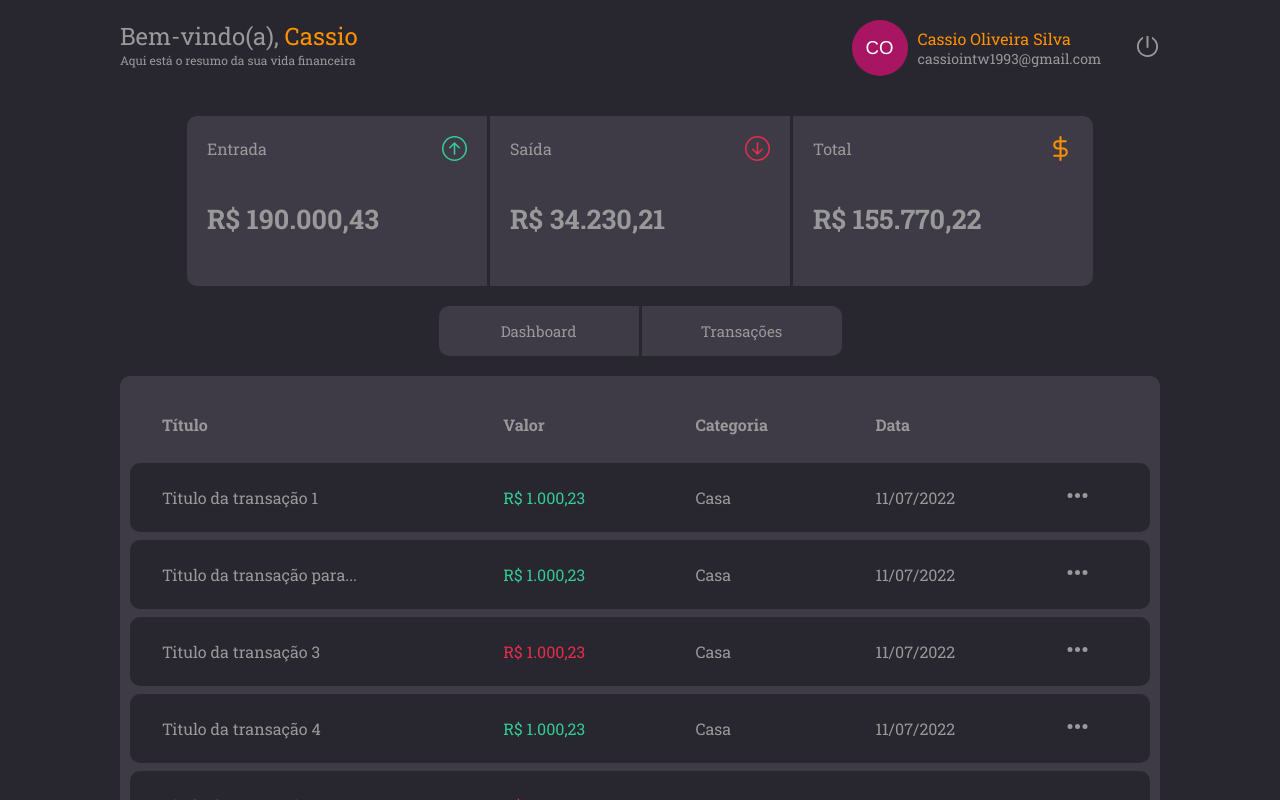
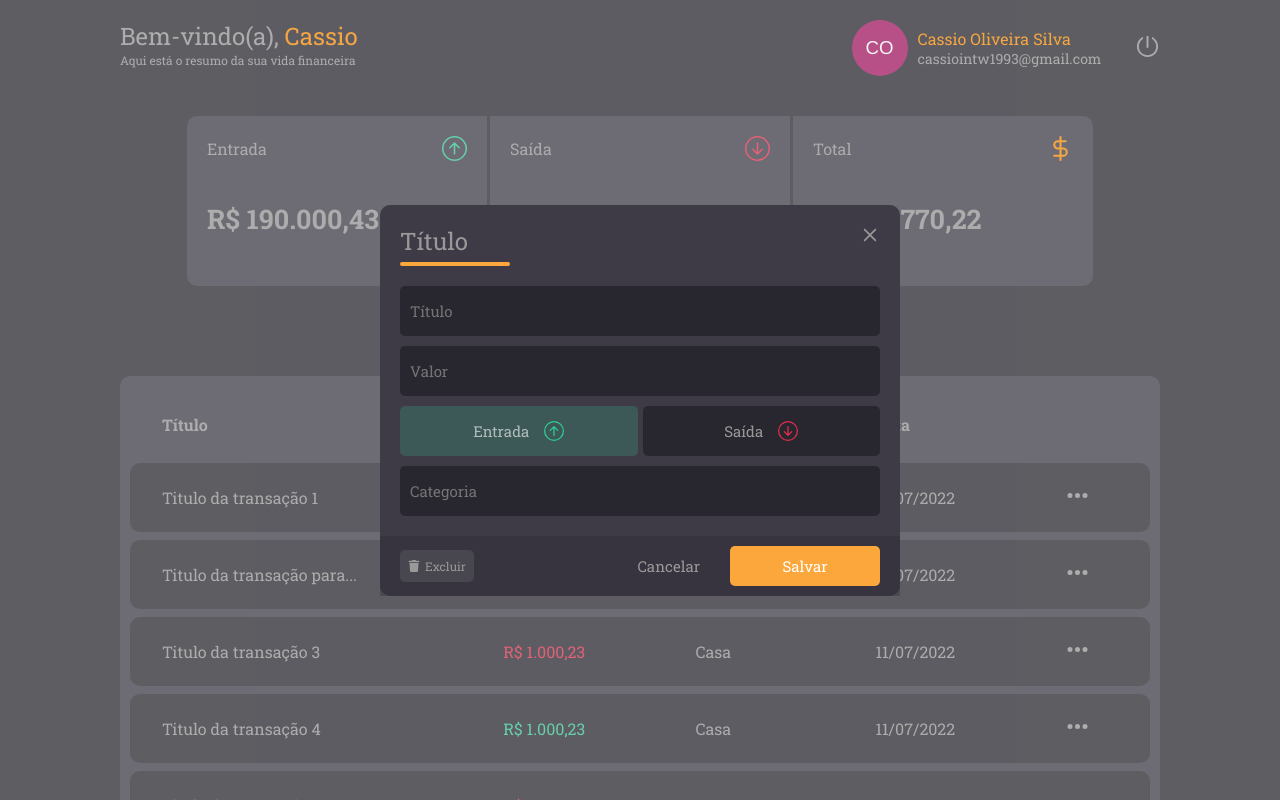
Before and after one commit to cassiosilva93/finance-web, a React (Vite) app: page / in a window 1280 px wide. Shown: the top 800 px of the page. Built offline with nearby package versions, Linux system fonts and the light colour scheme.

Commit message:
chore: change modal logic to a context

```diff
--- a/src/App.tsx
+++ b/src/App.tsx
@@ -1,25 +1,15 @@
-import { useState } from 'react';
 import Modal from './components/Modal';
+import { ModalProvider } from './hooks/useModal';
 import Home from './pages/Home';
 import GlobalStyle from './styles/global';
 
 function App() {
-  const [isModalOpen, setIsModalOpen] = useState(false);
-
-  function handleOpenModal() {
-    setIsModalOpen(true);
-  }
-
-  function handleCloseModal() {
-    setIsModalOpen(false);
-  }
-
   return (
-    <>
-      <Home onOpenModal={handleOpenModal} />
-      <Modal isModalOpen={isModalOpen} handleCloseModal={handleCloseModal} />
+    <ModalProvider>
+      <Home />
+      <Modal />
       <GlobalStyle />
-    </>
+    </ModalProvider>
   );
 }
 
--- a/src/components/Modal/index.tsx
+++ b/src/components/Modal/index.tsx
@@ -1,3 +1,4 @@
+import { useModal } from '@src/hooks/useModal';
 import theme from '@src/theme';
 import { FormEvent, useState } from 'react';
 import { BsArrowDownCircle, BsArrowUpCircle } from 'react-icons/bs';
@@ -14,13 +15,9 @@ import {
   TransactionTypeContainer,
 } from './style';
 
-interface ModalProps {
-  isModalOpen: boolean;
-  handleCloseModal: () => void;
-}
-
-export default function Modal({ isModalOpen, handleCloseModal }: ModalProps) {
+export default function Modal() {
   const [type, setType] = useState('income');
+  const { modalState, handleCloseModal } = useModal();
 
   function handleCreateNewTransaction(event: FormEvent) {
     event.preventDefault();
@@ -28,7 +25,7 @@ export default function Modal({ isModalOpen, handleCloseModal }: ModalProps) {
 
   return (
     <ReactModal
-      isOpen={isModalOpen}
+      isOpen={modalState.visible}
       onRequestClose={handleCloseModal}
       overlayClassName="react-modal-overlay"
       className="react-modal-content"
--- a/src/components/Modal/style.ts
+++ b/src/components/Modal/style.ts
@@ -119,7 +119,10 @@ export const RadioBox = styled.button<RadioBoxProps>`
   border-radius: 5px;
   align-items: center;
   justify-content: center;
-  color: ${theme.colors.gray[700]};
+  color: ${props =>
+    props.isActive
+      ? transparentize(0.4, theme.colors.txt)
+      : theme.colors.gray[700]};
   transition: filter 0.3s;
 
   &:hover {
--- /dev/null
+++ b/src/hooks/useModal.tsx
@@ -0,0 +1,42 @@
+import { createContext, ReactNode, useContext, useState } from 'react';
+
+interface ModalProviderProps {
+  children: ReactNode;
+}
+
+interface ModaContextProps {
+  modalState: {
+    visible: boolean;
+  };
+  handleOpenModal: (body: any) => void;
+  handleCloseModal: () => void;
+}
+
+export const ModalContext = createContext<ModaContextProps>(
+  {} as ModaContextProps,
+);
+
+export function ModalProvider({ children }: ModalProviderProps) {
+  const [modalState, setModalState] = useState({ visible: true });
+
+  function handleOpenModal(body: any) {
+    setModalState({ ...body, visible: true });
+  }
+
+  function handleCloseModal() {
+    setModalState({ visible: false });
+  }
+
+  return (
+    <ModalContext.Provider
+      value={{ modalState, handleOpenModal, handleCloseModal }}
+    >
+      {children}
+    </ModalContext.Provider>
+  );
+}
+
+export function useModal() {
+  const context = useContext(ModalContext);
+  return context;
+}
--- a/src/pages/Home/index.tsx
+++ b/src/pages/Home/index.tsx
@@ -5,6 +5,7 @@ import Pagination from '@src/components/Pagination';
 import { DataHelper } from '@src/helpers/DataHelper';
 import { StringHelper } from '@src/helpers/StringHelper';
 import { ValueHelper } from '@src/helpers/ValueHelper';
+import { useModal } from '@src/hooks/useModal';
 import theme from '@src/theme';
 import database from '@src/tmp/database';
 import { useState } from 'react';
@@ -19,12 +20,9 @@ import {
   TableContainer,
 } from './style';
 
-interface HomeProps {
-  onOpenModal: () => void;
-}
-
-export default function Home({ onOpenModal }: HomeProps) {
+export default function Home() {
   const [offset, setOffset] = useState(0);
+  const { handleOpenModal } = useModal();
 
   return (
     <>
@@ -88,7 +86,7 @@ export default function Home({ onOpenModal }: HomeProps) {
                     <td>{transaction.category}</td>
                     <td>{DataHelper.formatToBRDate(transaction.date)}</td>
                     <td>
-                      <HiDotsHorizontal size={25} onClick={onOpenModal} />
+                      <HiDotsHorizontal size={25} onClick={handleOpenModal} />
                     </td>
                   </tr>
                 );
```
